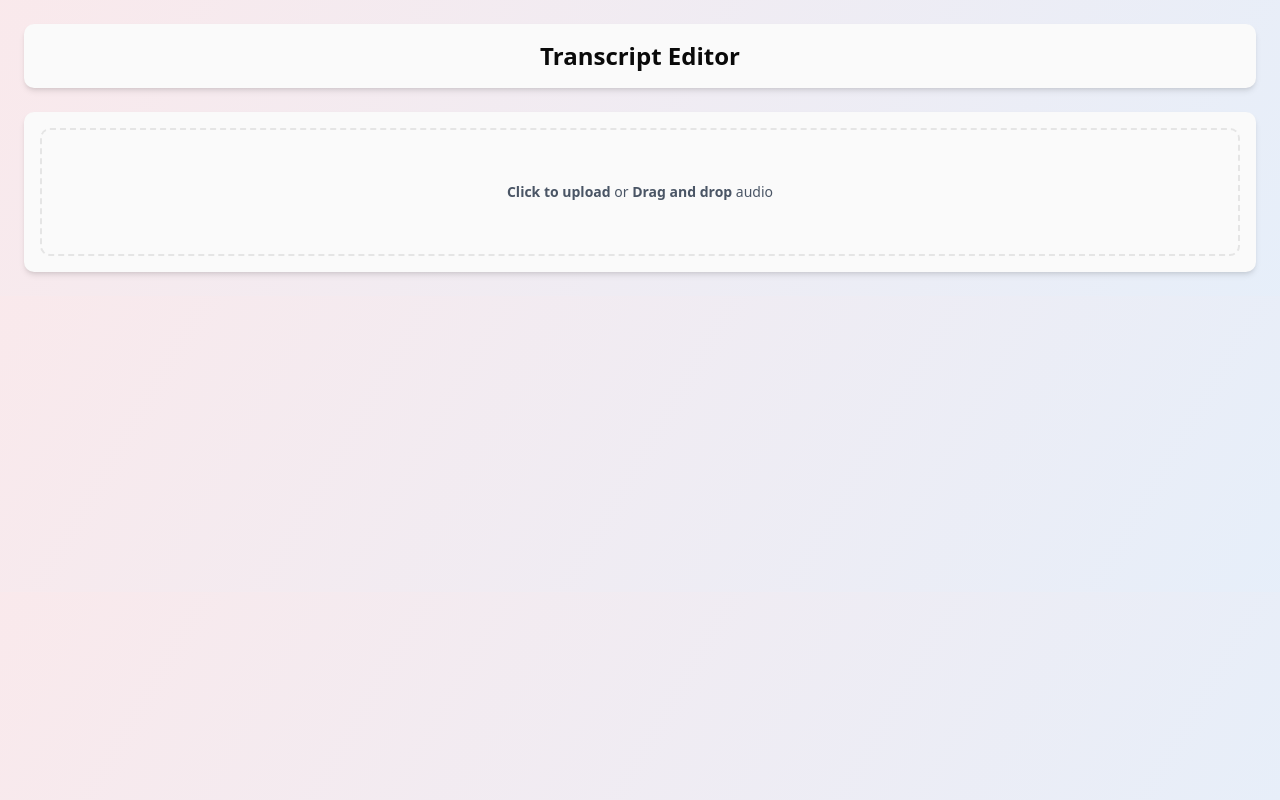
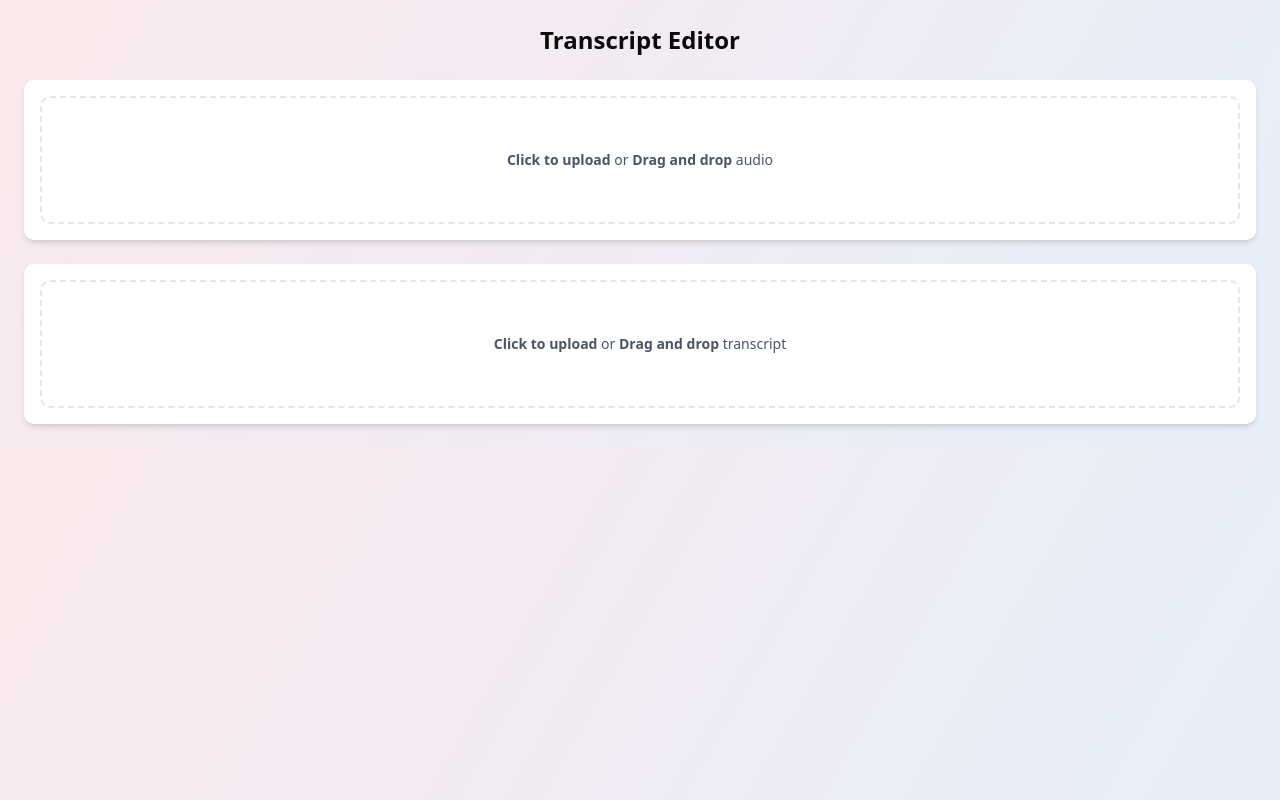
Before and after one commit to Byrrajus12/transcript_editor, a Next.js app in the folder frontend/: page / in a window 1280 px wide. Built offline with nearby package versions, Linux system fonts and the light colour scheme.

Commit message:
Older editor

```diff
--- a/frontend/src/app/page.tsx
+++ b/frontend/src/app/page.tsx
@@ -1,9 +1,204 @@
+// "use client";
+// import { useRef, useState } from "react";
+// import { useCallback } from "react";
+// import Waveform from "@/components/Waveform";
+// import TranscriptEditor from "@/components/TranscriptEditor";
+// import { Segment } from "@/lib/parseTranscript";
+// import { exportTXT, exportDOCX, exportPDF } from "@/lib/exporters";
+// import { Button } from "@/components/ui/button";
+// import {
+//   DropdownMenu,
+//   DropdownMenuContent,
+//   DropdownMenuItem,
+//   DropdownMenuTrigger,
+// } from "@/components/ui/dropdown-menu";
+// import { Download, Play, Pause } from "lucide-react";
+// import type WaveSurfer from "wavesurfer.js";
+// import { Checkbox } from "@/components/ui/checkbox";
+// import { Loader2 } from "lucide-react";
+
+// export default function Page() {
+//   const [audioFile, setAudioFile] = useState<File | null>(null);
+//   const [segments, setSegments] = useState<Segment[]>([]);
+//   const [currentTime, setCurrentTime] = useState(0);
+//   const [withTimestamps, setWithTimestamps] = useState(false);
+//   const [loading, setLoading] = useState(false);
+//   const wsRef = useRef<WaveSurfer | null>(null);
+
+//   const onWaveReady = useCallback((ws: WaveSurfer) => {
+//     wsRef.current = ws;
+//   }, []);
+
+//   // Upload audio file, send to backend, get transcript
+//   // Helper to convert HH:MM:SS.sss to seconds
+//   function timeStrToSeconds(str: string): number {
+//     const [h, m, s] = str.split(":");
+//     const [sec, ms = "0"] = s.split(".");
+//     return (
+//       Number(h) * 3600 +
+//       Number(m) * 60 +
+//       Number(sec) +
+//       (ms ? Number("0." + ms) : 0)
+//     );
+//   }
+
+//   const handleAudio = useCallback(async (f?: File) => {
+//     setAudioFile(f ?? null);
+//     setSegments([]);
+//     if (!f) return;
+//     setLoading(true);
+//     try {
+//       const formData = new FormData();
+//       formData.append("file", f);
+//       const res = await fetch("https://app-772741460830.us-central1.run.app/upload", {
+//         method: "POST",
+//         body: formData,
+//       });
+//       if (!res.ok) throw new Error("Failed to transcribe audio");
+//       const data = await res.json();
+//       if (Array.isArray(data.segments)) {
+//         // Convert start/end to numbers and add a unique key
+//         setSegments(
+//           data.segments.map((seg: { speaker: string; start: string; end: string; text: string }, idx: number) => ({
+//             ...seg,
+//             start: timeStrToSeconds(seg.start),
+//             end: timeStrToSeconds(seg.end),
+//             id: `${seg.speaker}-${seg.start}-${seg.end}-${idx}`,
+//           }))
+//         );
+//       } else {
+//         throw new Error("Invalid response from backend");
+//       }
+//     } catch (err) {
+//       setSegments([]);
+//       alert("Error: " + (err instanceof Error ? err.message : "Unknown error"));
+//     } finally {
+//       setLoading(false);
+//     }
+//   }, []);
+
+//   const handleSeek = useCallback((t: number) => wsRef.current?.setTime(t), []);
+//   const handlePlayPause = useCallback(() => wsRef.current?.playPause(), []);
+//   const onTimeUpdate = useCallback((t: number) => setCurrentTime(t), []);
+//   const isPlaying = !!wsRef.current?.isPlaying();
+
+//   // Drag-and-drop handlers for audio
+//   const handleAudioDragOver = (e: React.DragEvent) => {
+//     e.preventDefault();
+//     e.stopPropagation();
+//   };
+//   const handleAudioDrop = (e: React.DragEvent) => {
+//     e.preventDefault();
+//     e.stopPropagation();
+//     const file = e.dataTransfer.files?.[0];
+//     if (file) handleAudio(file);
+//   };
+
+
+//   return (
+//     <main className="p-6 max-w-7xl mx-auto space-y-6" >
+//   <div className="rounded-lg shadow-md p-4" style={{ backgroundColor: 'hsl(0 0% 98%)' }}>
+//         <h1 className="text-2xl text-center font-semibold">Transcript Editor</h1>
+//       </div>
+//       {/* AUDIO PANEL */}
+//   <div className="rounded-lg shadow-md p-4" style={{ backgroundColor: 'hsl(0 0% 98%)' }}>
+//         {loading ? (
+//           <div className="flex flex-col items-center justify-center w-full h-32 text-gray-500">
+//             <span className="text-sm animate-pulse"><Loader2 className="mr-2 h-4 w-4 animate-spin inline" />Transcribing audio</span>
+//           </div>
+//         ) : !audioFile ? (
+//           <label
+//             className="flex flex-col items-center justify-center w-full h-32 border-2 border-dashed rounded-lg cursor-pointer hover:bg-gray-50 transition"
+//             onDragOver={handleAudioDragOver}
+//             onDrop={handleAudioDrop}
+//           >
+//             <input
+//               type="file"
+//               accept="audio/*"
+//               className="hidden"
+//               onChange={(e) => handleAudio(e.target.files?.[0])}
+//             />
+//             <span className="text-sm text-gray-600">
+//               <span className="font-semibold">Click to upload</span> or <span className="font-semibold">Drag and drop</span> audio
+//             </span>
+//           </label>
+//         ) : (
+//           <div className="flex items-center gap-3">
+//             <Button variant="ghost" onClick={handlePlayPause} size="sm">
+//               {isPlaying ? <Pause className="w-5 h-5" /> : <Play className="w-5 h-5" />}
+//             </Button>
+//             <div className="flex-1">
+//               <Waveform
+//                 file={audioFile}
+//                 onReadyAction={onWaveReady}
+//                 onTimeUpdateAction={onTimeUpdate}
+//               />
+//             </div>
+//           </div>
+//         )}
+//       </div>
+
+//       {/* TRANSCRIPT PANEL */}
+//       {audioFile && !loading && segments.length > 0 && (
+//         <div className="rounded-lg shadow-md p-4 relative" style={{ backgroundColor: 'hsl(0 0% 98%)' }}>
+//           {/* Header with Export Dropdown and Re-upload */}
+//           <div className="flex justify-between items-center border-b">
+//             <div className="mb-1">
+//               <h2 className="text-lg font-medium">Transcript</h2>
+//               <p className="text-sm text-gray-500">
+//                 Click a segment to jump in audio
+//               </p>
+//             </div>
+//             <div className="flex items-center gap-2">
+//               <DropdownMenu>
+//                 <DropdownMenuTrigger asChild>
+//                   <Button variant="ghost" size="icon">
+//                     <Download className="h-5 w-5" />
+//                   </Button>
+//                 </DropdownMenuTrigger>
+//                 <DropdownMenuContent align="end" className="w-44">
+//                   <div className="flex items-center gap-2 px-2 py-2 text-xs border-b">
+//                     <Checkbox
+//                       id="timestamps"
+//                       checked={withTimestamps}
+//                       onCheckedChange={val => setWithTimestamps(val === true)}
+//                       className="size-4"
+//                     />
+//                     <label htmlFor="timestamps" className="cursor-pointer select-none">
+//                       Include timestamps
+//                     </label>
+//                   </div>
+//                   <DropdownMenuItem onClick={() => exportTXT(segments, "transcript.txt", withTimestamps)}>
+//                     Download as .txt
+//                   </DropdownMenuItem>
+//                   <DropdownMenuItem onClick={() => exportDOCX(segments, "transcript.docx", withTimestamps)}>
+//                     Download as .docx
+//                   </DropdownMenuItem>
+//                   <DropdownMenuItem onClick={() => exportPDF(segments, "transcript.pdf", withTimestamps)}>
+//                     Download as .pdf
+//                   </DropdownMenuItem>
+//                 </DropdownMenuContent>
+//               </DropdownMenu>
+//             </div>
+//           </div>
+//           <TranscriptEditor
+//             segments={segments}
+//             currentTime={currentTime}
+//             onChangeAction={setSegments}
+//             onSeekAction={handleSeek}
+//           />
+//         </div>
+//       )}
+//     </main>
+//   );
+// }
+
 "use client";
 import { useRef, useState } from "react";
 import { useCallback } from "react";
 import Waveform from "@/components/Waveform";
 import TranscriptEditor from "@/components/TranscriptEditor";
-import { Segment } from "@/lib/parseTranscript";
+import { parseTranscript, Segment } from "@/lib/parseTranscript";
 import { exportTXT, exportDOCX, exportPDF } from "@/lib/exporters";
 import { Button } from "@/components/ui/button";
 import {
@@ -15,67 +210,25 @@ import {
 import { Download, Play, Pause } from "lucide-react";
 import type WaveSurfer from "wavesurfer.js";
 import { Checkbox } from "@/components/ui/checkbox";
-import { Loader2 } from "lucide-react";
 
 export default function Page() {
   const [audioFile, setAudioFile] = useState<File | null>(null);
   const [segments, setSegments] = useState<Segment[]>([]);
   const [currentTime, setCurrentTime] = useState(0);
   const [withTimestamps, setWithTimestamps] = useState(false);
-  const [loading, setLoading] = useState(false);
   const wsRef = useRef<WaveSurfer | null>(null);
 
   const onWaveReady = useCallback((ws: WaveSurfer) => {
     wsRef.current = ws;
   }, []);
 
-  // Upload audio file, send to backend, get transcript
-  // Helper to convert HH:MM:SS.sss to seconds
-  function timeStrToSeconds(str: string): number {
-    const [h, m, s] = str.split(":");
-    const [sec, ms = "0"] = s.split(".");
-    return (
-      Number(h) * 3600 +
-      Number(m) * 60 +
-      Number(sec) +
-      (ms ? Number("0." + ms) : 0)
-    );
-  }
+  const handleAudio = useCallback((f?: File) => setAudioFile(f ?? null), []);
 
-  const handleAudio = useCallback(async (f?: File) => {
-    setAudioFile(f ?? null);
-    setSegments([]);
-    if (!f) return;
-    setLoading(true);
-    try {
-      const formData = new FormData();
-      formData.append("file", f);
-      const res = await fetch("https://app-772741460830.us-central1.run.app/upload", {
-        method: "POST",
-        body: formData,
-      });
-      if (!res.ok) throw new Error("Failed to transcribe audio");
-      const data = await res.json();
-      if (Array.isArray(data.segments)) {
-        // Convert start/end to numbers and add a unique key
-        setSegments(
-          data.segments.map((seg: { speaker: string; start: string; end: string; text: string }, idx: number) => ({
-            ...seg,
-            start: timeStrToSeconds(seg.start),
-            end: timeStrToSeconds(seg.end),
-            id: `${seg.speaker}-${seg.start}-${seg.end}-${idx}`,
-          }))
-        );
-      } else {
-        throw new Error("Invalid response from backend");
-      }
-    } catch (err) {
-      setSegments([]);
-      alert("Error: " + (err instanceof Error ? err.message : "Unknown error"));
-    } finally {
-      setLoading(false);
-    }
-  }, []);
+  const handleTranscript = async (f?: File) => {
+    if (!f) return setSegments([]);
+    const text = await f.text();
+    setSegments(parseTranscript(text));
+  };
 
   const handleSeek = useCallback((t: number) => wsRef.current?.setTime(t), []);
   const handlePlayPause = useCallback(() => wsRef.current?.playPause(), []);
@@ -93,20 +246,25 @@ export default function Page() {
     const file = e.dataTransfer.files?.[0];
     if (file) handleAudio(file);
   };
-
+  // Drag-and-drop handlers for transcript
+  const handleTranscriptDragOver = (e: React.DragEvent) => {
+    e.preventDefault();
+    e.stopPropagation();
+  };
+  const handleTranscriptDrop = (e: React.DragEvent) => {
+    e.preventDefault();
+    e.stopPropagation();
+    const file = e.dataTransfer.files?.[0];
+    if (file) handleTranscript(file);
+  };
 
   return (
     <main className="p-6 max-w-7xl mx-auto space-y-6" >
-  <div className="rounded-lg shadow-md p-4" style={{ backgroundColor: 'hsl(0 0% 98%)' }}>
       <h1 className="text-2xl text-center font-semibold">Transcript Editor</h1>
-      </div>
+
       {/* AUDIO PANEL */}
-  <div className="rounded-lg shadow-md p-4" style={{ backgroundColor: 'hsl(0 0% 98%)' }}>
-        {loading ? (
-          <div className="flex flex-col items-center justify-center w-full h-32 text-gray-500">
-            <span className="text-sm animate-pulse"><Loader2 className="mr-2 h-4 w-4 animate-spin inline" />Transcribing audio</span>
-          </div>
-        ) : !audioFile ? (
+      <div className="bg-white rounded-lg shadow-md p-4">
+        {!audioFile ? (
           <label
             className="flex flex-col items-center justify-center w-full h-32 border-2 border-dashed rounded-lg cursor-pointer hover:bg-gray-50 transition"
             onDragOver={handleAudioDragOver}
@@ -139,9 +297,26 @@ export default function Page() {
       </div>
 
       {/* TRANSCRIPT PANEL */}
-      {audioFile && !loading && segments.length > 0 && (
-        <div className="rounded-lg shadow-md p-4 relative" style={{ backgroundColor: 'hsl(0 0% 98%)' }}>
-          {/* Header with Export Dropdown and Re-upload */}
+      <div className="bg-white rounded-lg shadow-md p-4 relative">
+        {!segments.length ? (
+          <label
+            className="flex flex-col items-center justify-center w-full h-32 border-2 border-dashed rounded-lg cursor-pointer hover:bg-gray-50 transition"
+            onDragOver={handleTranscriptDragOver}
+            onDrop={handleTranscriptDrop}
+          >
+            <input
+              type="file"
+              accept=".txt"
+              className="hidden"
+              onChange={(e) => handleTranscript(e.target.files?.[0])}
+            />
+            <span className="text-sm text-gray-600">
+              <span className="font-semibold">Click to upload</span> or <span className="font-semibold">Drag and drop</span> transcript
+            </span>
+          </label>
+        ) : (
+          <>
+            {/* Header with Export Dropdown */}
             <div className="flex justify-between items-center border-b">
               <div className="mb-1">
                 <h2 className="text-lg font-medium">Transcript</h2>
@@ -149,7 +324,6 @@ export default function Page() {
                   Click a segment to jump in audio
                 </p>
               </div>
-            <div className="flex items-center gap-2">
               <DropdownMenu>
                 <DropdownMenuTrigger asChild>
                   <Button variant="ghost" size="icon">
@@ -180,15 +354,15 @@ export default function Page() {
                 </DropdownMenuContent>
               </DropdownMenu>
             </div>
-          </div>
             <TranscriptEditor
               segments={segments}
               currentTime={currentTime}
               onChangeAction={setSegments}
               onSeekAction={handleSeek}
             />
+          </>
+        )}
       </div>
-      )}
     </main>
   );
 }
```
Lines whose indentation alone changed are shown as unchanged.
